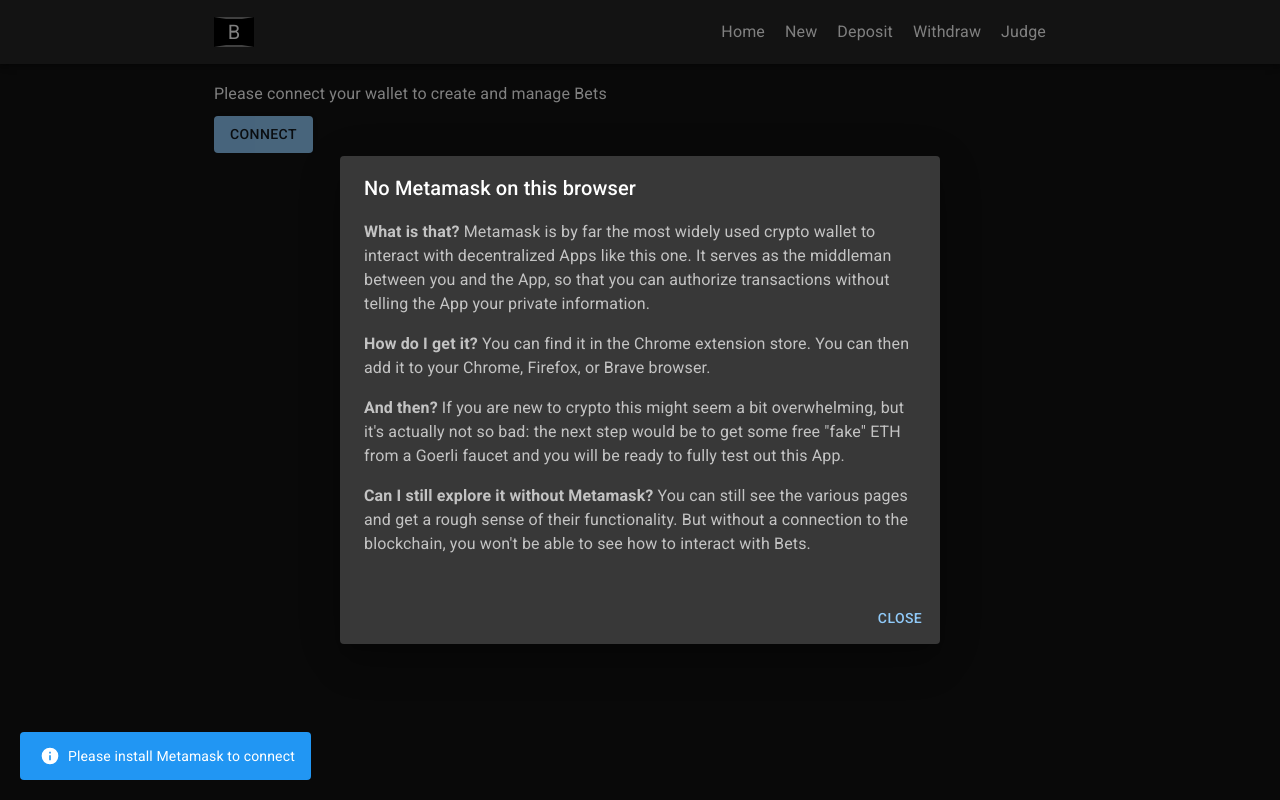
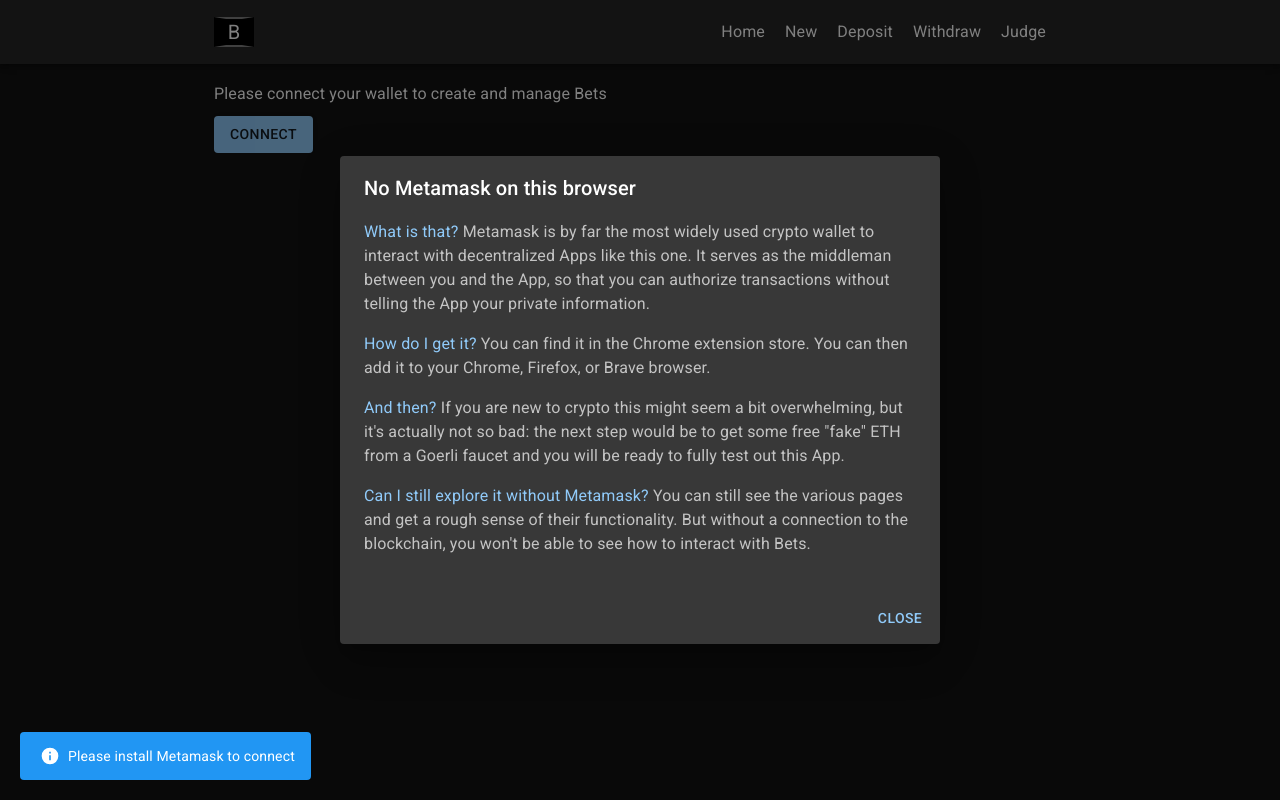
Before and after one commit to reasonmethis/bet-czar-frontend, a React (Create React App) app: page /betczar_frontend/judge in a window 1280 px wide. Both pictures are taken after a click on the button "CONNECT". Built offline with nearby package versions, Linux system fonts and the light colour scheme.

Commit message:
better msg colors

```diff
--- a/src/components/CustomTypography.tsx
+++ b/src/components/CustomTypography.tsx
@@ -11,7 +11,11 @@
             return (
                 <Typography component="span" fontWeight="bold">{txt}</Typography>
             )
-        default:
+            case "P":
+                return (
+                    <Typography component="span" color="primary">{txt}</Typography>
+                )
+            default:
             return (
                 <Typography component="span" >{txt}</Typography>
             )
--- a/src/constants.tsx
+++ b/src/constants.tsx
@@ -43,19 +43,19 @@
 export const welcomeMsgs = {
   normal: [
     [
-      "B:What is it?",
+      "P:What is it?",
       "N: Bet Czar is a decentralized App to create and enforce any bets between two parties.",
     ],
     [
-      "B:Toy example: ",
+      "P:Toy example: ",
       "N: say you bet your friend Bob $100 that you can teach your cat to do a somersault in two weeks. Unfortunately Bob is flaky, so you need some way to make sure he will pay up. You can then use Bet Czar to create a bet enforced by a smart contract.",
     ],
     [
-      "B:How would that work?",
+      "P:How would that work?",
       "N: You both deposit your wagers into escrow and designate your other friend Judy to be the judge - in case you and Bob can't agree who won. The winner can withdraw the whole amount  whenever (a) one of you concedes defeat OR (b) Judy designates the winner (or calls a tie).",
     ],
     [
-      "B:Can Bet Czar steal our money? ",
+      "P:Can Bet Czar steal our money? ",
       'N: No, the contract is built with no "superuser", only the bet participants can withdraw the money in the escrow. The contract code can be examined, it is verified on Etherscan. ',
     ],
   ],
@@ -65,19 +65,19 @@
   nowallet: [
     //["N: You need the Metamask wallet to create and manage Bets."],
     [
-      "B: What is that?",
+      "P: What is that?",
       "N: Metamask is by far the most widely used crypto wallet to interact with decentralized Apps like this one. It serves as the middleman between you and the App, so that you can authorize transactions without telling the App your private information.",
     ],
     [
-      "B:How do I get it?",
+      "P:How do I get it?",
       "N: You can find it in the Chrome extension store. You can then add it to your Chrome, Firefox, or Brave browser.",
     ],
     [
-      "B: And then?",
+      "P: And then?",
       'N: If you are new to crypto this might seem a bit overwhelming, but it\'s actually not so bad: the next step would be to get some free "fake" ETH from a Goerli faucet and you will be ready to fully test out this App.',
     ],
     [
-      "B:Can I still explore it without Metamask?",
+      "P:Can I still explore it without Metamask?",
       "N: You can still see the various pages and get a rough sense of their functionality. But without a connection to the blockchain, you won't be able to see how to interact with Bets."
       //"N: Yes, but you won't be able to create and manage Bets. You can still query the status of others' Bets on Goerli (it's a test network for Ethereum). To do that, wherever it asks for a Bet id, just enter 0, 1, or 2.",
     ],
```
